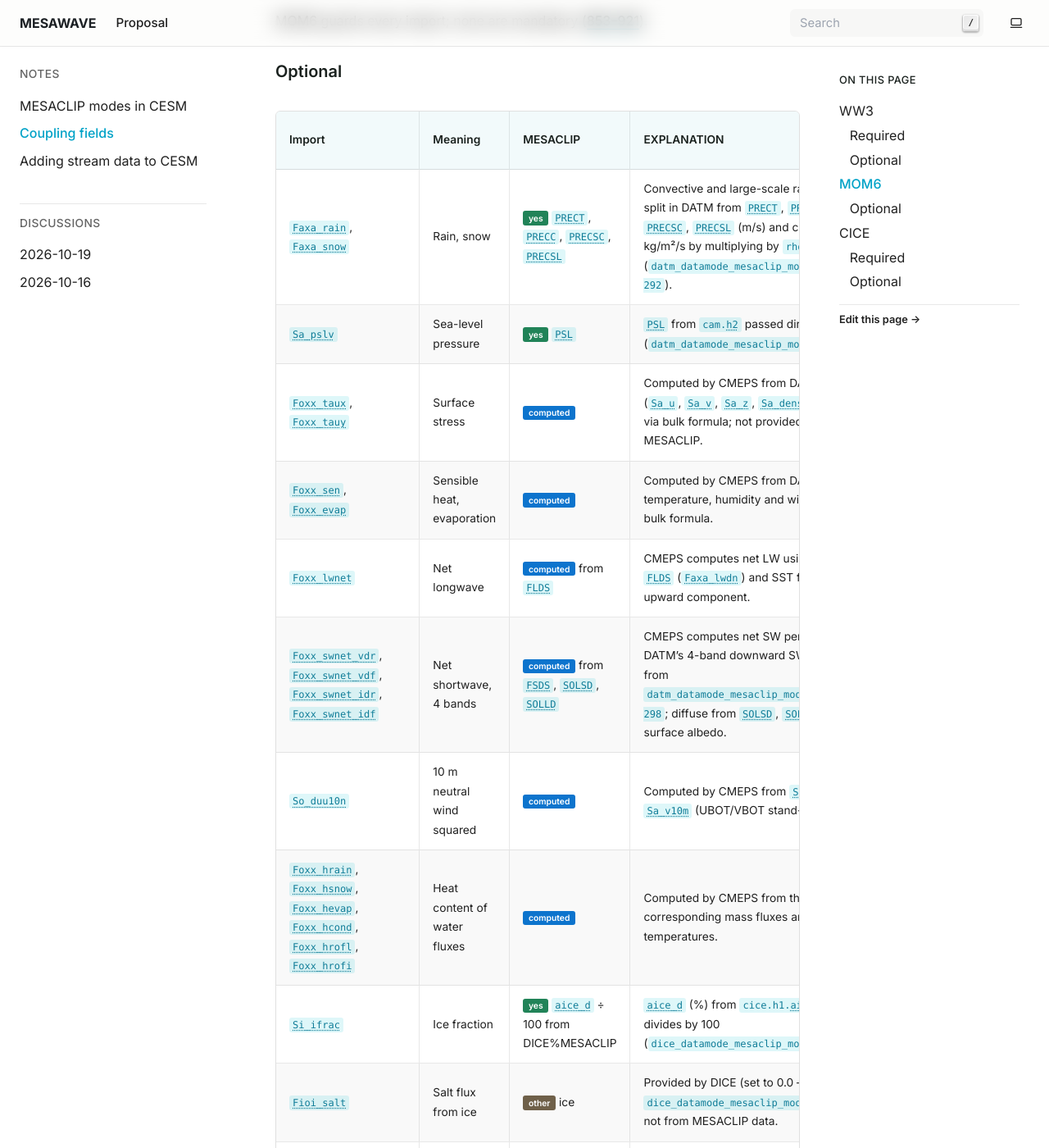
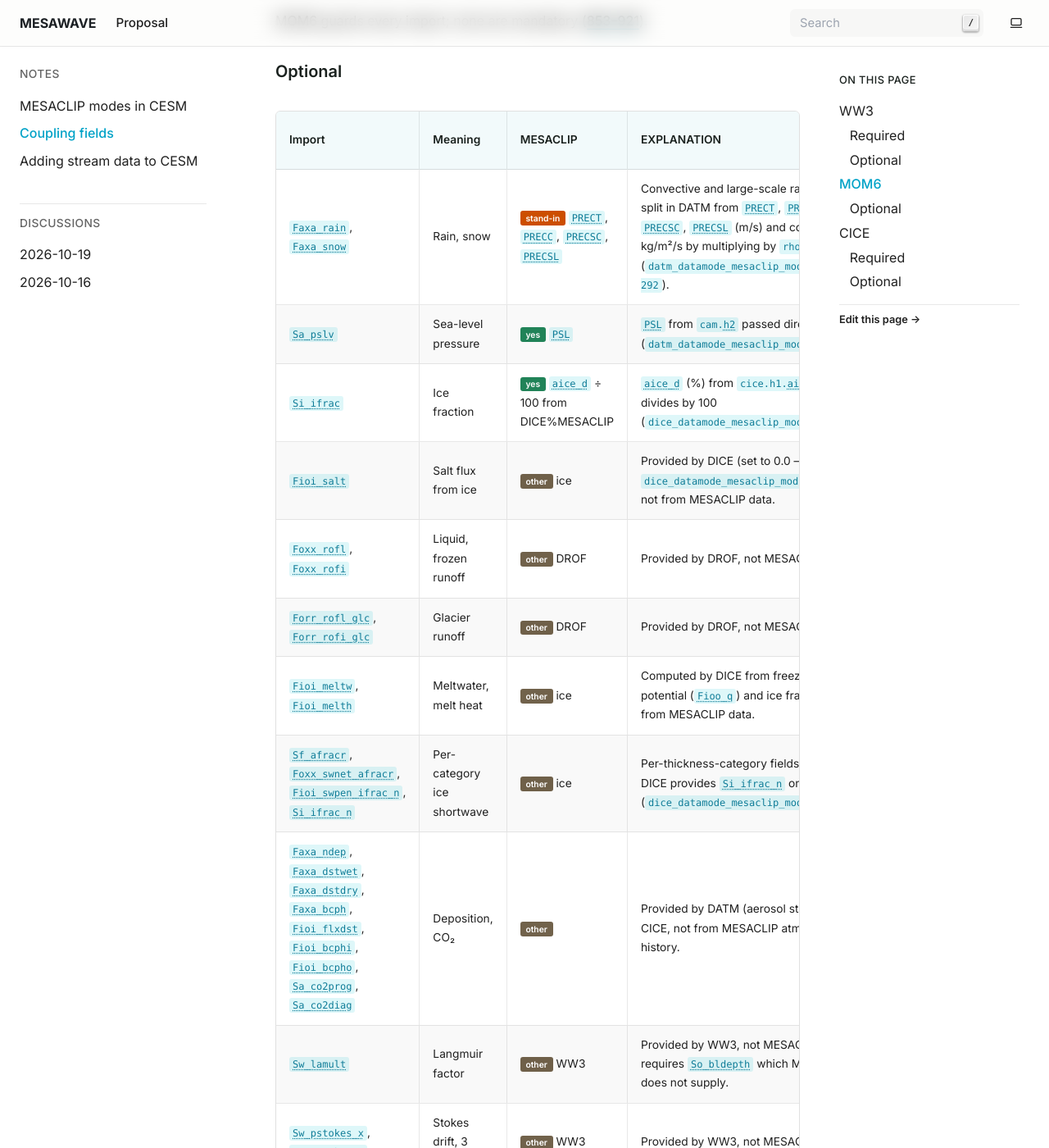
Before and after one commit to manishvenu/mesawave, a Sphinx documentation site: the page built from docs/source/stream_data_requirements.md, in a window 1280 px wide and 1400 px high, scrolled down 2254 px. Shown: the whole window at 82% size. Built offline with Sphinx 7.4.7, drawn with Linux system fonts in a browser that asks for light colours; some of the changed text lies outside the part shown.

Commit message:
Docs: fix stand-in/yes badges, flag custom datamode computation, collapse CMEPS rows
- Unit conversions (So_u/So_v ×0.01, aice_d ÷100, SST °C→K) are yes, not stand-in
- Faxa_rain/snow, Sa_ptem/Sa_dens: stand-in — additional computation in custom datamode
- MOM6 CMEPS bulk-formula rows moved to a dropdown (CMEPS handles them automatically)

```diff
--- a/docs/source/stream_data_requirements.md
+++ b/docs/source/stream_data_requirements.md
@@ -32,7 +32,7 @@ names were checked in HIST member 010's daily files only.
 | Import | Meaning | MESACLIP | EXPLANATION | Standard source | Line |
 |---|---|---|---|---|---|
 | `So_t` | SST | {bdg-success}`yes` `SST`, °C → K | `SST` (°C) from `pop.h.nday1`; DOCN adds `TkFrz` (273.15 K) to convert to Kelvin (`docn_datamode_mesaclip_mod.F90:L178–180`). | DOCN or MOM6 | [204](ww3:L204) |
-| `So_u`, `So_v` | Surface current | {bdg-warning}`stand-in` `U1_1`, `V1_1` × 0.01 | `U1_1`, `V1_1` (cm/s) from `pop.h.nday1` uppermost layer; DOCN multiplies by 0.01 to convert to m/s (`docn_datamode_mesaclip_mod.F90:L148,L155`); still on POP tripole grid U-points, not rotated to geographic east/north. | DOCN or MOM6 | [202–203](ww3:L202-L203) |
+| `So_u`, `So_v` | Surface current | {bdg-success}`yes` `U1_1`, `V1_1` × 0.01 | `U1_1`, `V1_1` (cm/s) from `pop.h.nday1` uppermost layer; DOCN multiplies by 0.01 to convert to m/s (`docn_datamode_mesaclip_mod.F90:L148,L155`); still on POP tripole grid U-points, not rotated to geographic east/north. | DOCN or MOM6 | [202–203](ww3:L202-L203) |
 | `Sa_tbot` | Air temperature | {bdg-warning}`stand-in` `TREFHT` | `TREFHT` (2 m temperature) from `cam.h2` used as stand-in for lowest-level temperature; MESACLIP does not save 6-hourly lowest-level T (`datm_datamode_mesaclip_mod.F90:L270`). | DATM | [205](ww3:L205) |
 | `Sa_u10m`, `Sa_v10m` | 10 m wind | {bdg-warning}`stand-in` `UBOT`, `VBOT` | Bottom-level winds from `cam.h2` assigned as 10 m winds; no 6-hourly `U10` in HIST; lowest CAM level is ~60 m so winds are biased high (`datm_datamode_mesaclip_mod.F90:L283–284`). | DATM | [206–207](ww3:L206-L207) |
 | `Si_ifrac` | Ice fraction | {bdg-success}`yes` `aice_d` ÷ 100 from DICE%MESACLIP | `aice_d` (%) from `cice.h1.aice_d`; DICE divides by 100 to convert to fraction (`dice_datamode_mesaclip_mod.F90:L408`). | CICE or DICE | [200](ww3:L200) |
@@ -47,24 +47,30 @@ MOM6 guards every import; none are mandatory ([853–921](mom6:L853-L921)).
 
 | Import | Meaning | MESACLIP | EXPLANATION | Standard source | Line |
 |---|---|---|---|---|---|
-| `Faxa_rain`, `Faxa_snow` | Rain, snow | {bdg-success}`yes` `PRECT`, `PRECC`, `PRECSC`, `PRECSL` | Convective and large-scale rain/snow split in DATM from `PRECT`, `PRECC`, `PRECSC`, `PRECSL` (m/s) and converted to kg/m²/s by multiplying by `rhofw` (`datm_datamode_mesaclip_mod.F90:L289–292`). | DATM | [863–864](mom6:L863-L864) |
+| `Faxa_rain`, `Faxa_snow` | Rain, snow | {bdg-warning}`stand-in` `PRECT`, `PRECC`, `PRECSC`, `PRECSL` | Convective and large-scale rain/snow split in DATM from `PRECT`, `PRECC`, `PRECSC`, `PRECSL` (m/s) and converted to kg/m²/s by multiplying by `rhofw` (`datm_datamode_mesaclip_mod.F90:L289–292`). | DATM | [863–864](mom6:L863-L864) |
 | `Sa_pslv` | Sea-level pressure | {bdg-success}`yes` `PSL` | `PSL` from `cam.h2` passed directly (`datm_datamode_mesaclip_mod.F90:L273`). | DATM | [865](mom6:L865) |
-| `Foxx_taux`, `Foxx_tauy` | Surface stress | {bdg-info}`computed` | Computed by CMEPS from DATM winds (`Sa_u`, `Sa_v`, `Sa_z`, `Sa_dens`) and SST via bulk formula; not provided directly by MESACLIP. | CMEPS | [854–855](mom6:L854-L855) |
-| `Foxx_sen`, `Foxx_evap` | Sensible heat, evaporation | {bdg-info}`computed` | Computed by CMEPS from DATM temperature, humidity and wind fields via bulk formula. | CMEPS | [856–857](mom6:L856-L857) |
-| `Foxx_lwnet` | Net longwave | {bdg-info}`computed` from `FLDS` | CMEPS computes net LW using DATM's `FLDS` (`Faxa_lwdn`) and SST for the upward component. | CMEPS | [858](mom6:L858) |
-| `Foxx_swnet_vdr`, `Foxx_swnet_vdf`, `Foxx_swnet_idr`, `Foxx_swnet_idf` | Net shortwave, 4 bands | {bdg-info}`computed` from `FSDS`, `SOLSD`, `SOLLD` | CMEPS computes net SW per band using DATM's 4-band downward SW (direct from `datm_datamode_mesaclip_mod.F90:L297–298`; diffuse from `SOLSD`, `SOLLD`) and surface albedo. | CMEPS | [859–862](mom6:L859-L862) |
-| `So_duu10n` | 10 m neutral wind squared | {bdg-info}`computed` | Computed by CMEPS from `Sa_u10m`, `Sa_v10m` (UBOT/VBOT stand-in). | CMEPS | [873](mom6:L873) |
-| `Foxx_hrain`, `Foxx_hsnow`, `Foxx_hevap`, `Foxx_hcond`, `Foxx_hrofl`, `Foxx_hrofi` | Heat content of water fluxes | {bdg-info}`computed` | Computed by CMEPS from the corresponding mass fluxes and temperatures. | CMEPS | [877–882](mom6:L877-L882) |
 | `Si_ifrac` | Ice fraction | {bdg-success}`yes` `aice_d` ÷ 100 from DICE%MESACLIP | `aice_d` (%) from `cice.h1.aice_d`; DICE divides by 100 (`dice_datamode_mesaclip_mod.F90:L408`). | CICE or DICE | [872](mom6:L872) |
 | `Fioi_salt` | Salt flux from ice | {bdg-secondary}`other` ice | Provided by DICE (set to 0.0 — `dice_datamode_mesaclip_mod.F90:L549`), not from MESACLIP data. | CICE | [853](mom6:L853) |
 | `Foxx_rofl`, `Foxx_rofi` | Liquid, frozen runoff | {bdg-secondary}`other` DROF | Provided by DROF, not MESACLIP. | DROF | [866–867](mom6:L866-L867) |
 | `Forr_rofl_glc`, `Forr_rofi_glc` | Glacier runoff | {bdg-secondary}`other` DROF | Provided by DROF, not MESACLIP. | DROF | [868–871](mom6:L868-L871) |
 | `Fioi_meltw`, `Fioi_melth` | Meltwater, melt heat | {bdg-secondary}`other` ice | Computed by DICE from freeze/melt potential (`Fioo_q`) and ice fraction, not from MESACLIP data. | CICE | [874–875](mom6:L874-L875) |
-| `Foxx_hrofl_glc`, `Foxx_hrofi_glc` | Heat content of glacier runoff | {bdg-secondary}`other` DROF | Provided by DROF, not MESACLIP. | DROF | [883–886](mom6:L883-L886) |
 | `Sf_afracr`, `Foxx_swnet_afracr`, `Fioi_swpen_ifrac_n`, `Si_ifrac_n` | Per-category ice shortwave | {bdg-secondary}`other` ice | Per-thickness-category fields from CICE; DICE provides `Si_ifrac_n` only (`dice_datamode_mesaclip_mod.F90:L564`). | CICE | [888–895](mom6:L888-L895) |
 | `Faxa_ndep`, `Faxa_dstwet`, `Faxa_dstdry`, `Faxa_bcph`, `Fioi_flxdst`, `Fioi_bcphi`, `Fioi_bcpho`, `Sa_co2prog`, `Sa_co2diag` | Deposition, CO₂ | {bdg-secondary}`other` | Provided by DATM (aerosol streams) or CICE, not from MESACLIP atmospheric history. | DATM or CICE | [897–912](mom6:L897-L912) |
 | `Sw_lamult` | Langmuir factor | {bdg-secondary}`other` WW3 | Provided by WW3, not MESACLIP; also requires `So_bldepth` which MESACLIP does not supply. | WW3 | [914–916](mom6:L914-L916) |
 | `Sw_pstokes_x`, `Sw_pstokes_y` | Stokes drift, 3 bands | {bdg-secondary}`other` WW3 | Provided by WW3, not MESACLIP. | WW3 | [917–921](mom6:L917-L921) |
+
+::::{dropdown} CMEPS-computed fields (derived automatically from MESACLIP inputs)
+| Import | Meaning | EXPLANATION | Line |
+|---|---|---|---|
+| `Foxx_taux`, `Foxx_tauy` | Surface stress | Computed by CMEPS bulk formula from DATM winds (`Sa_u`, `Sa_v`, `Sa_z`, `Sa_dens`) and SST. | [854–855](mom6:L854-L855) |
+| `Foxx_sen`, `Foxx_evap` | Sensible heat, evaporation | Computed by CMEPS bulk formula from DATM temperature, humidity and wind fields. | [856–857](mom6:L856-L857) |
+| `Foxx_lwnet` | Net longwave | CMEPS combines DATM's `FLDS` (`Faxa_lwdn`) with upward LW from SST. | [858](mom6:L858) |
+| `Foxx_swnet_vdr`, `Foxx_swnet_vdf`, `Foxx_swnet_idr`, `Foxx_swnet_idf` | Net shortwave, 4 bands | CMEPS computes net SW per band from DATM's 4-band downward SW and surface albedo. | [859–862](mom6:L859-L862) |
+| `So_duu10n` | 10 m neutral wind squared | Computed by CMEPS from `Sa_u10m`, `Sa_v10m`. | [873](mom6:L873) |
+| `Foxx_hrain`, `Foxx_hsnow`, `Foxx_hevap`, `Foxx_hcond`, `Foxx_hrofl`, `Foxx_hrofi` | Heat content of water fluxes | Computed by CMEPS from the corresponding mass fluxes and temperatures. | [877–882](mom6:L877-L882) |
+| `Foxx_hrofl_glc`, `Foxx_hrofi_glc` | Heat content of glacier runoff | Computed by CMEPS from DROF glacier runoff. | [883–886](mom6:L883-L886) |
+::::
+
 
 ## CICE
 
@@ -83,11 +89,11 @@ CICE requires `Sa_pbot` or `Sa_ptem` + `Sa_dens`; it aborts if neither is presen
 |---|---|---|---|---|---|
 | `Sa_z`, `Sa_u`, `Sa_v` | Lowest-level height, wind | {bdg-success}`yes` `ZBOT`, `UBOT`, `VBOT` | `ZBOT`, `UBOT`, `VBOT` from `cam.h2` passed directly (`datm_datamode_mesaclip_mod.F90:L268–275`). | DATM | [170–172](cice:L170-L172) |
 | `Faxa_lwdn` | Downward longwave | {bdg-success}`yes` `FLDS` | `FLDS` (6 h mean) from `cam.h4` passed directly (`datm_datamode_mesaclip_mod.F90:L293`). | DATM | [180](cice:L180) |
-| `Faxa_rain`, `Faxa_snow` | Rain, snow | {bdg-success}`yes` `PRECT`, `PRECC`, `PRECSC`, `PRECSL` | Convective and large-scale rain/snow split from `PRECT`, `PRECC`, `PRECSC`, `PRECSL` and converted m/s → kg/m²/s (`datm_datamode_mesaclip_mod.F90:L289–292`). | DATM | [181–182](cice:L181-L182) |
+| `Faxa_rain`, `Faxa_snow` | Rain, snow | {bdg-warning}`stand-in` `PRECT`, `PRECC`, `PRECSC`, `PRECSL` | Convective and large-scale rain/snow split from `PRECT`, `PRECC`, `PRECSC`, `PRECSL` and converted m/s → kg/m²/s (`datm_datamode_mesaclip_mod.F90:L289–292`). | DATM | [181–182](cice:L181-L182) |
 | `Sa_shum`, `Sa_tbot` | Humidity, air temperature | {bdg-warning}`stand-in` `QREFHT`, `TREFHT` | `QREFHT` (2 m specific humidity) and `TREFHT` (2 m temperature) from `cam.h2` used as stand-ins for lowest-level values; MESACLIP does not save 6-hourly lowest-level T and q (`datm_datamode_mesaclip_mod.F90:L270–271`). | DATM | [173–174](cice:L173-L174) |
 | `Faxa_swvdr`, `Faxa_swvdf`, `Faxa_swndr`, `Faxa_swndf` | Downward shortwave, 4 bands | {bdg-warning}`stand-in` `SOLSD`, `SOLLD`, `FSDS` | Diffuse bands (`swvdf`, `swndf`) read directly from `SOLSD`, `SOLLD` in `cam.h4`; direct bands computed as `FSDS` minus diffuse, split with JRA fixed fractions (0.475 vis, 0.525 near-IR) (`datm_datamode_mesaclip_mod.F90:L294–298`). | DATM | [176–179](cice:L176-L179) |
 | `So_t`, `So_s` | SST, SSS | `SST` {bdg-success}`yes`, `So_s` {bdg-danger-line}`not supplied` | `SST` (°C) from `pop.h.nday1` converted to K by DOCN (`docn_datamode_mesaclip_mod.F90:L178–180`); `So_s` (salinity) not in MESACLIP output — DOCN does not provide it. | DOCN or MOM6 | [163–164](cice:L163-L164) |
-| `So_u`, `So_v` | Surface current | {bdg-warning}`stand-in` `U1_1`, `V1_1` | `U1_1`, `V1_1` (cm/s) from `pop.h.nday1` uppermost layer; DOCN multiplies by 0.01 (`docn_datamode_mesaclip_mod.F90:L148,L155`); not rotated to geographic east/north. | DOCN or MOM6 | [165–166](cice:L165-L166) |
+| `So_u`, `So_v` | Surface current | {bdg-success}`yes` `U1_1`, `V1_1` × 0.01 | `U1_1`, `V1_1` (cm/s) from `pop.h.nday1` uppermost layer; DOCN multiplies by 0.01 (`docn_datamode_mesaclip_mod.F90:L148,L155`); not rotated to geographic east/north. | DOCN or MOM6 | [165–166](cice:L165-L166) |
 | `So_dhdx`, `So_dhdy` | Sea-surface slope | {bdg-danger-line}`not supplied` | Not in MESACLIP output; only available from an active MOM6. | MOM6 | [161–162](cice:L161-L162) |
 | `Fioo_q` | Freeze/melt potential | {bdg-danger-line}`not supplied` | Only available from an active MOM6; DOCN does not provide it. | MOM6 | [167](cice:L167) |
 | `Faxa_bcph`, `Faxa_dstwet`, `Faxa_dstdry` | Black carbon, dust | {bdg-secondary}`other` | Provided by DATM aerosol streams, not MESACLIP atmospheric history. | DATM | [189–193](cice:L189-L193) |
```
Also changed, not shown: other parts of docs/source/stream_data_requirements.md (+1 -1 lines).
